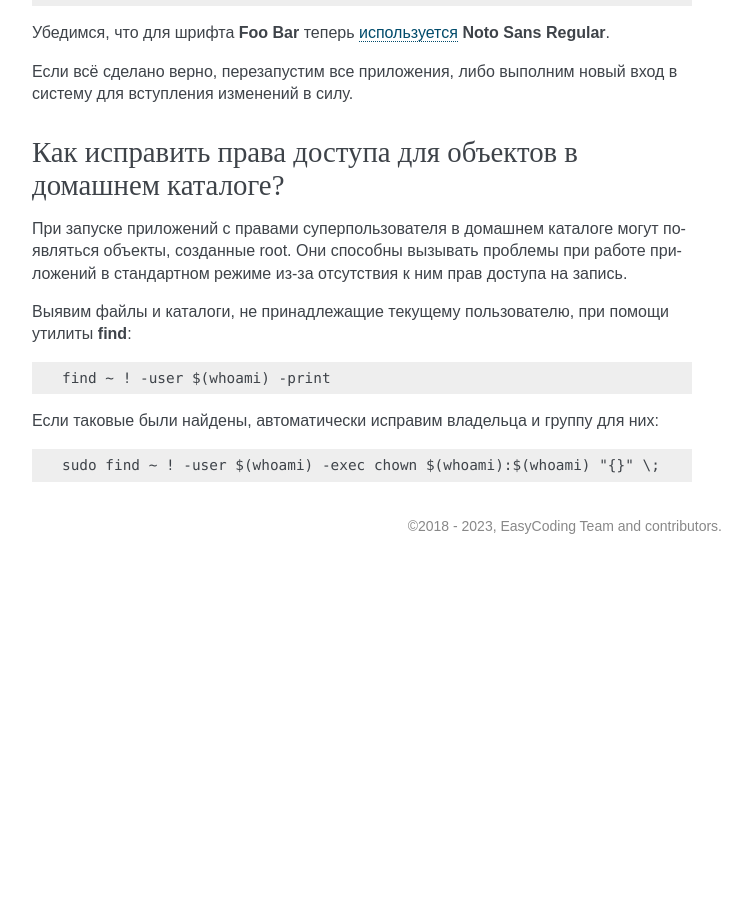
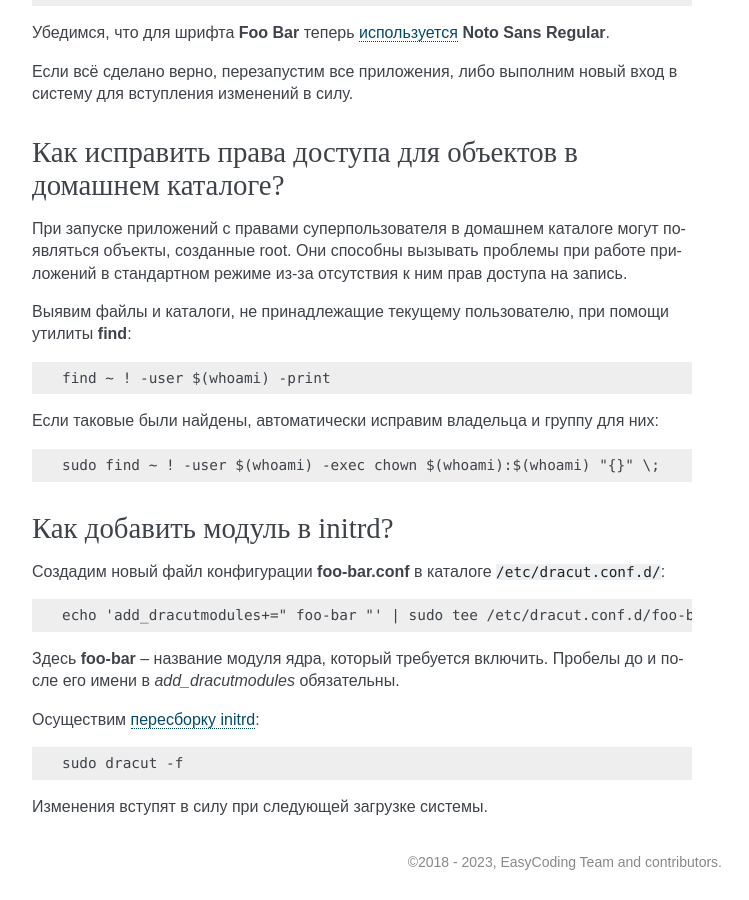
Before and after one commit to RussianFedora/FAQ, a Sphinx documentation site: the page built from source/using-system.rst, in a window 1280 px wide and 900 px high, scrolled down 19263 px. Shown: the whole window, without its empty margins (388-1137 px from the left). Built offline with Sphinx 7.4.7, drawn with Linux system fonts in a browser that asks for light colours; comment, search, counter and statistics services are not loaded; before the commit the page ends 19827 px from its top, so only the background shows below that; some of the changed text lies outside the part shown.

Commit message:
Added a new question initrd-add-module.

```diff
--- a/source/using-system.rst
+++ b/source/using-system.rst
@@ -1136,3 +1136,25 @@ GUI:
 .. code-block:: text
 
     sudo find ~ ! -user $(whoami) -exec chown $(whoami):$(whoami) "{}" \;
+
+.. index:: initrd, dracut, module, kernel
+.. _initrd-add-module:
+
+Как добавить модуль в initrd?
+==================================
+
+Создадим новый файл конфигурации **foo-bar.conf** в каталоге ``/etc/dracut.conf.d/``:
+
+.. code-block:: text
+
+    echo 'add_dracutmodules+=" foo-bar "' | sudo tee /etc/dracut.conf.d/foo-bar.conf
+
+Здесь **foo-bar** -- название модуля ядра, который требуется включить. Пробелы до и после его имени в *add_dracutmodules* обязательны.
+
+Осуществим :ref:`пересборку initrd <initrd-rebuild>`:
+
+.. code-block:: text
+
+    sudo dracut -f
+
+Изменения вступят в силу при следующей загрузке системы.
```
